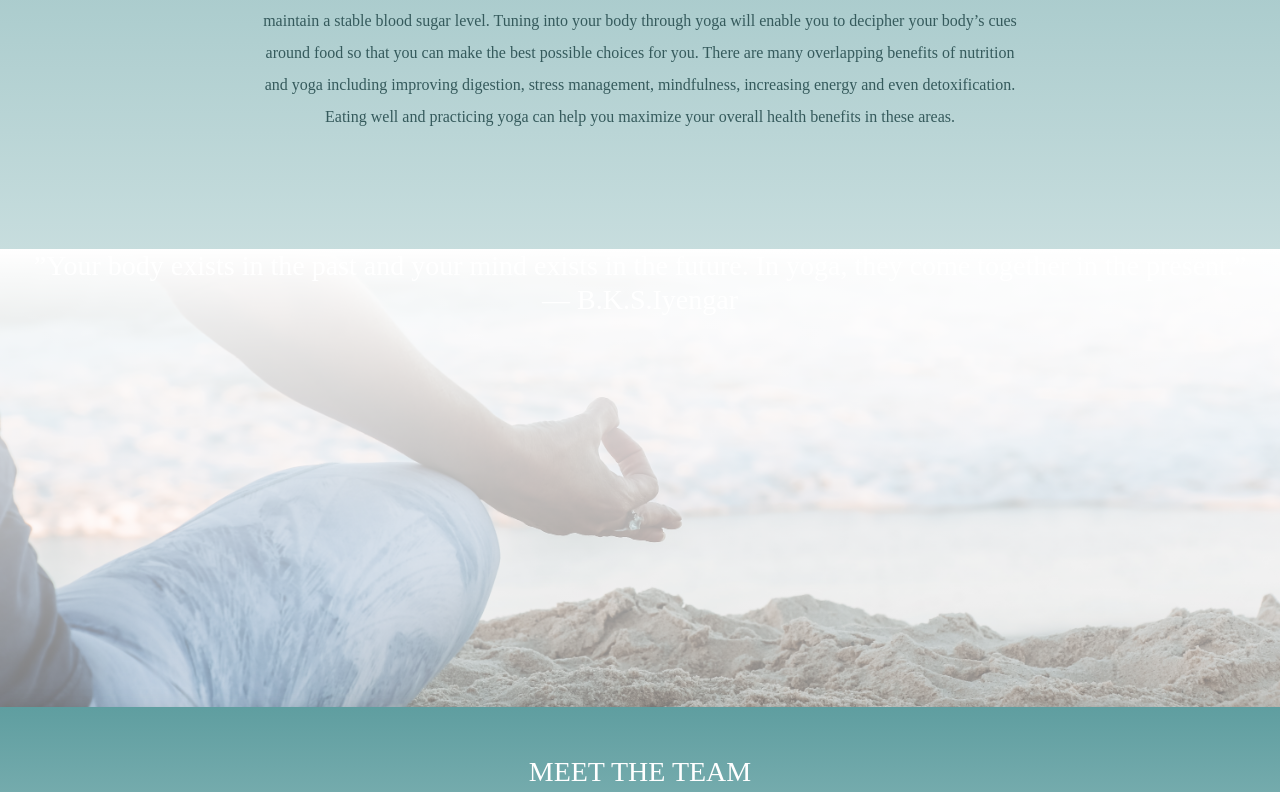
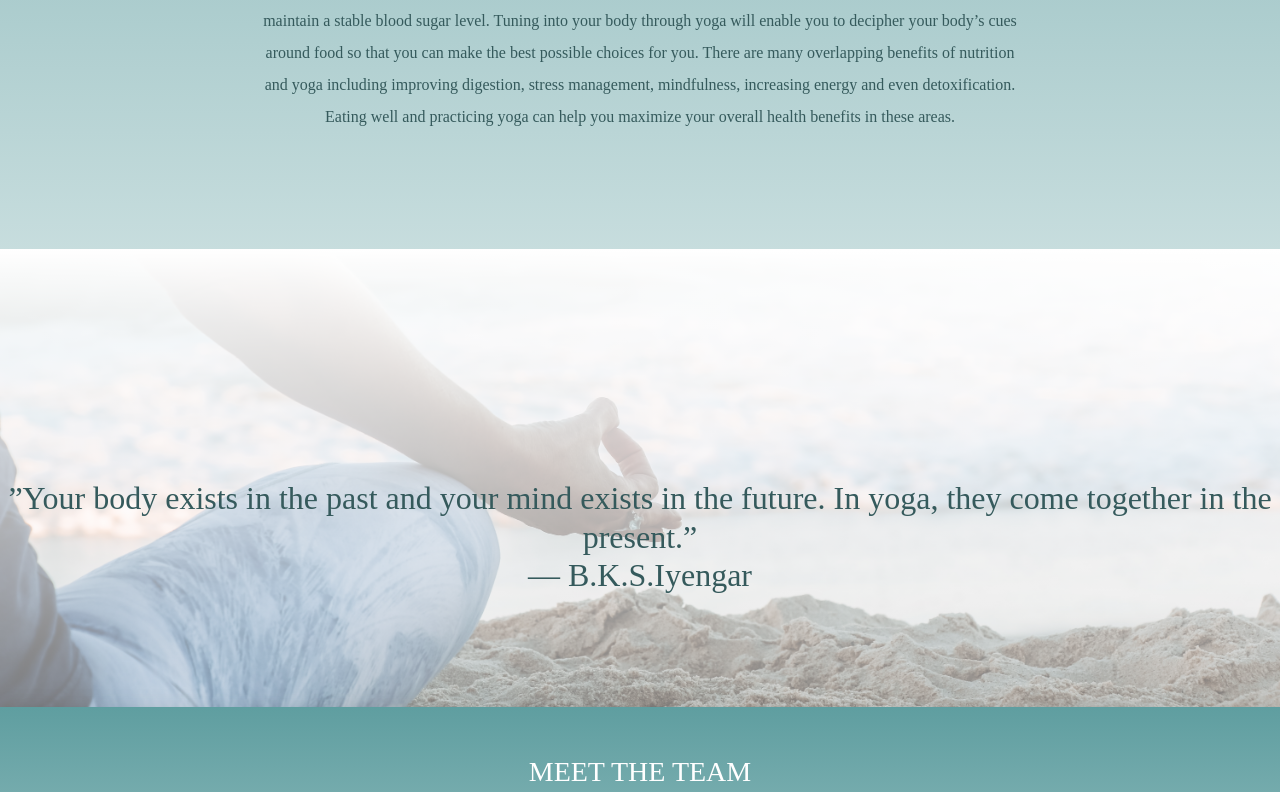
Before and after one commit to Week-6-React-Project/React-App, a React (Create React App) app: page / in a window 1280 px wide. Shown: the part 1402-2194 px from the top of the page. Built offline with nearby package versions, Linux system fonts and the light colour scheme; no server answers; a web font is replaced by a local one.

Commit message:
added quote

```diff
--- a/src/components/About.css
+++ b/src/components/About.css
@@ -67,6 +67,12 @@ p {
   /* top: -300px; */
 }
 
+h2 {
+  color: rgb(53, 90, 92);
+  text-align: center;
+  padding-top: 230px;
+}
+
 @media (max-width: 1000px) {
   .about-bottom-image {
     height: 40vh;
--- a/src/components/About.js
+++ b/src/components/About.js
@@ -65,12 +65,12 @@ function About({ aboutRef, handleScrollUp, offSetY }) {
           in these areas.
         </p>{" "}
         <div className="about-bottom-image">
-         <h3>
-         ”Your body exists in the past and your mind exists in the future. In yoga, they come together in the present.”
-         <br/>― B.K.S.Iyengar<br/>
-         </h3>
-
-
+          <h2>
+            ”Your body exists in the past and your mind exists in the future. In
+            yoga, they come together in the present.”
+            <br />― B.K.S.Iyengar
+            <br />
+          </h2>
         </div>
       </section>
     </div>
```
